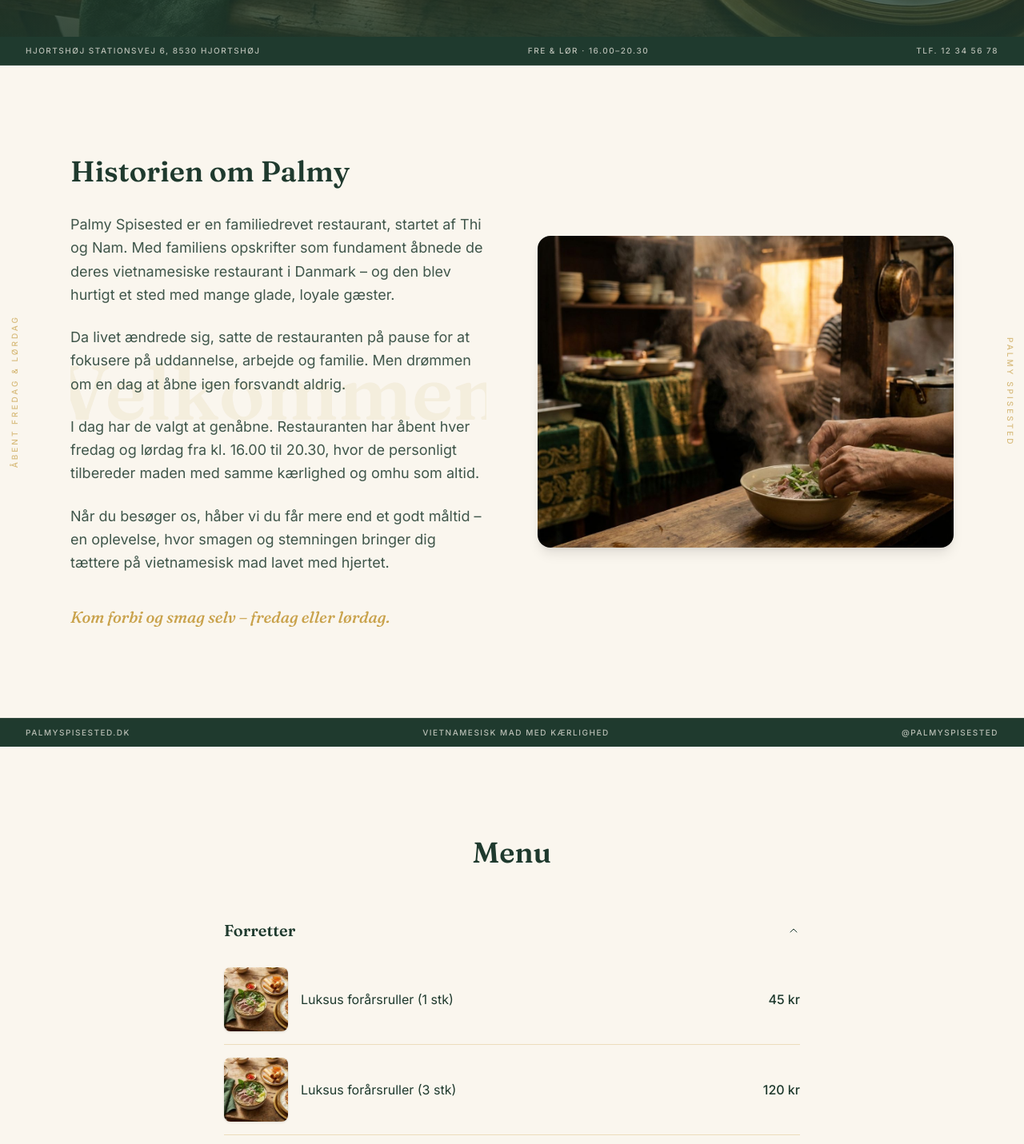
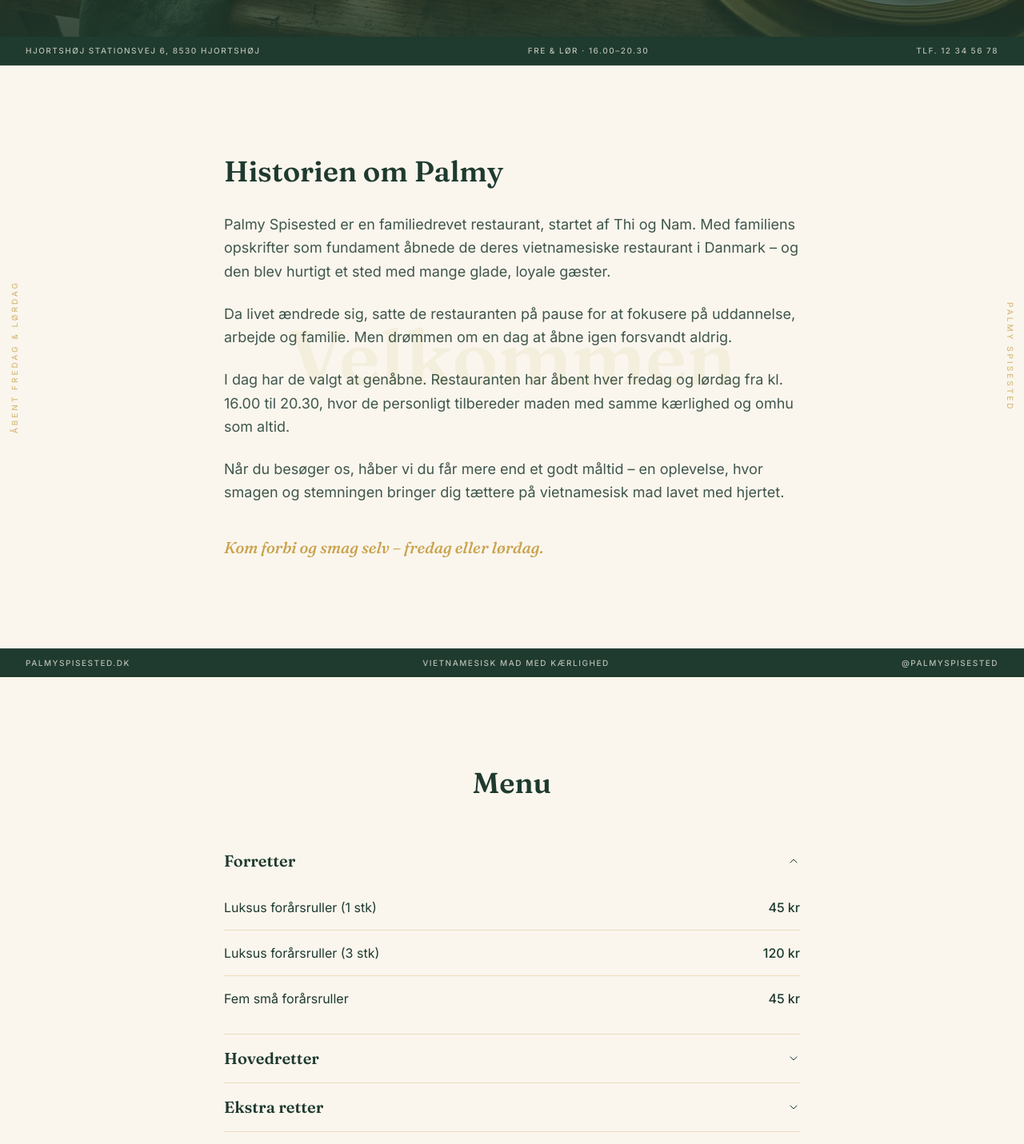
Before and after one commit to Ronron-HR/palmy, a React (Vite) app: page / in a window 1280 px wide. Shown: the part 659-2090 px from the top of the page at 80% size. Built offline with nearby package versions, Linux system fonts and the light colour scheme.

Commit message:
Remove placeholder images from Menu and Historie sections

```diff
--- a/src/components/Historie.jsx
+++ b/src/components/Historie.jsx
@@ -28,7 +28,6 @@
 
 function Historie() {
   const [textRef, textInView] = useInView()
-  const [imageRef, imageInView] = useInView()
 
   return (
     <section id="historie" className="relative bg-cream">
@@ -55,25 +54,10 @@
       <SideText side="left" />
       <SideText side="right" />
 
-      <div className="mx-auto grid max-w-6xl gap-12 px-4 py-20 sm:px-6 sm:py-28 lg:grid-cols-2 lg:items-center lg:gap-16">
-        <div
-          ref={imageRef}
-          className={`order-1 transition-all duration-1000 ease-out lg:order-2 ${
-            imageInView ? 'translate-y-0 opacity-100' : 'translate-y-6 opacity-0'
-          }`}
-        >
-          {/* PLADSHOLDER — udskiftes når rigtige fotos er taget */}
-          <img
-            src={historie.image}
-            alt="Thi og Nam tilbereder mad hos Palmy Spisested"
-            loading="lazy"
-            className="aspect-4/3 w-full rounded-2xl object-cover shadow-lg"
-          />
-        </div>
-
+      <div className="mx-auto max-w-3xl px-4 py-20 sm:px-6 sm:py-28">
         <div
           ref={textRef}
-          className={`relative order-2 transition-all duration-1000 ease-out lg:order-1 ${
+          className={`relative transition-all duration-1000 ease-out ${
             textInView ? 'translate-y-0 opacity-100' : 'translate-y-6 opacity-0'
           }`}
         >
--- a/src/components/Menu.jsx
+++ b/src/components/Menu.jsx
@@ -28,17 +28,6 @@
 function DishRow({ dish }) {
   return (
     <div className="flex items-center gap-4 py-4">
-      {dish.billede && (
-        <>
-          {/* PLADSHOLDER — udskiftes når rigtige fotos er taget */}
-          <img
-            src={dish.billede}
-            alt=""
-            loading="lazy"
-            className="h-16 w-16 flex-shrink-0 rounded-lg object-cover shadow-sm sm:h-20 sm:w-20"
-          />
-        </>
-      )}
       <div className="flex flex-1 items-baseline justify-between gap-4">
         <span className="text-green-deep">{dish.navn}</span>
         <span className="whitespace-nowrap font-medium text-green-deep">{dish.pris}</span>
```
